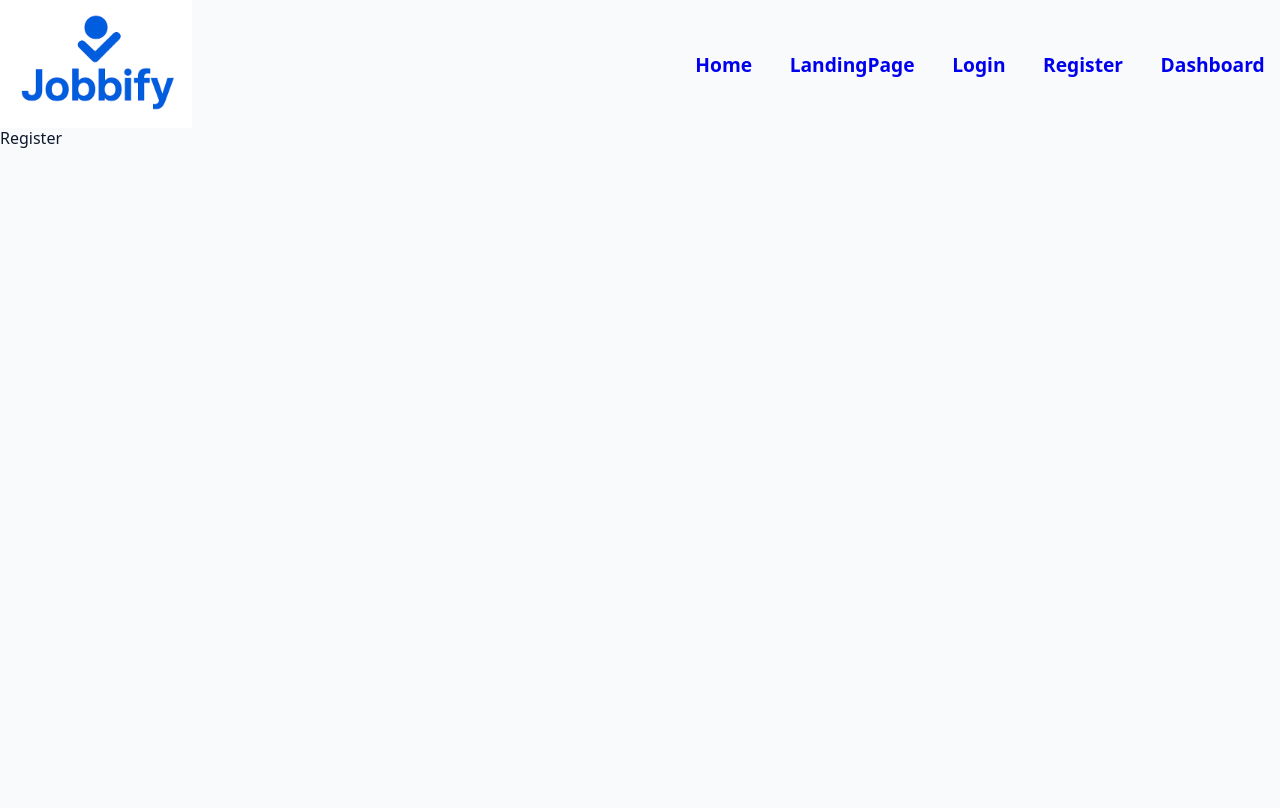
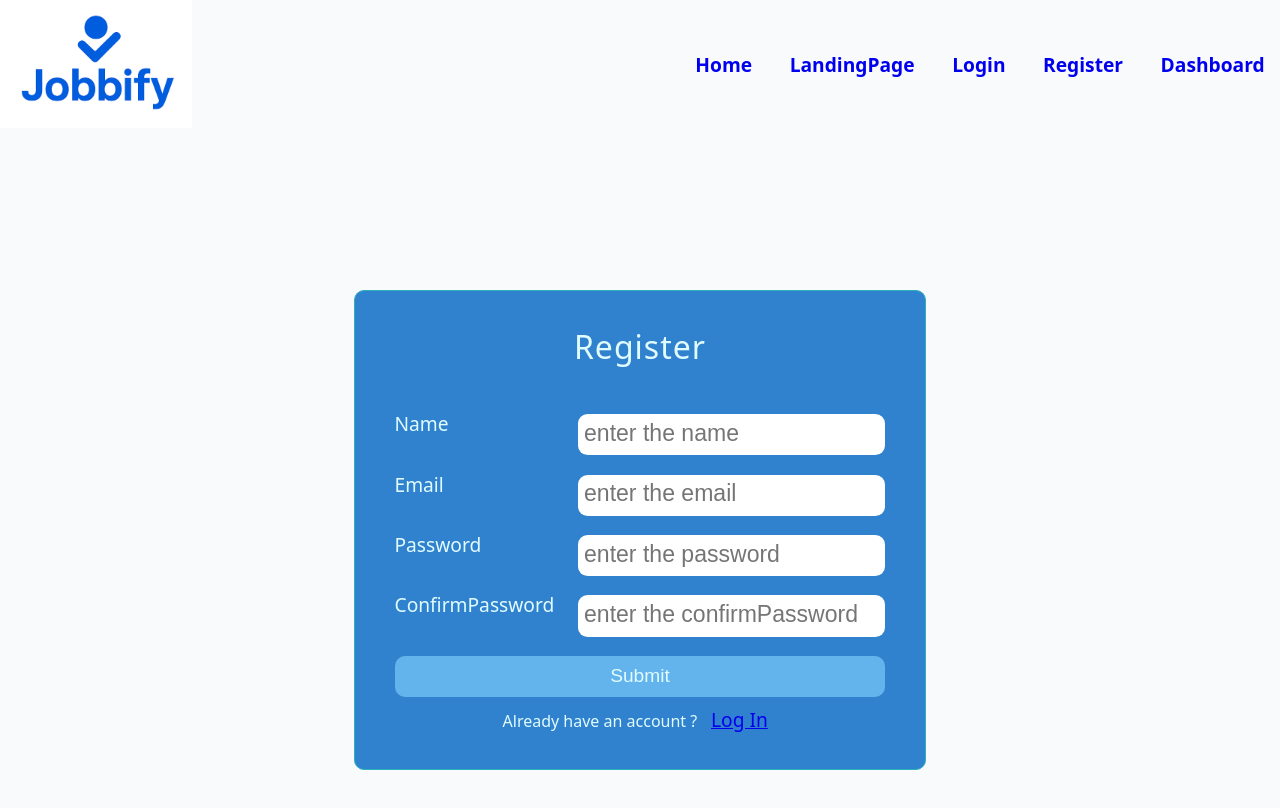
Before and after one commit to Jamesdai05/MERN-JOBIFY, a React (Vite) app in the folder frontend/: page /register in a window 1280 px wide. Shown: the top 808 px of the page. Built offline with nearby package versions, Linux system fonts and the light colour scheme.

Commit message:
(feat):add the style for the registration

```diff
--- /dev/null
+++ b/frontend/src/components/wrapper/Registration.js
@@ -0,0 +1,110 @@
+import styled from "styled-components";
+
+
+
+const Wrapper=styled.main`
+    display:flex;
+    min-height:calc(100vh - var( --nav-height)- 1rem);
+    width:100vw;
+    margin: 10rem auto;
+    justify-content:center;
+    align-items:center;
+
+    .form {
+        display:flex;
+        flex-direction:column;
+        gap:1.2rem;
+        max-width:1200px;
+        align-items:space-between;
+        justify-content:space-evenly;
+        border: 1px solid var(--primary-500);
+        padding:2.5rem;
+        border-radius:10px;
+        background-color: var(--secondary-500);
+        color: var(--primary-50);
+
+        .form-control {
+            display:flex;
+            justify-content:space-between;
+            gap:1.5em;
+            width:100%;
+        }
+
+        h3 {
+            text-align:center;
+            margin-bottom:2rem;
+        }
+        .form-label{
+            font-size:1.2rem;
+            min-width:120px;
+        }
+
+        .form-input{
+            padding:0.5em 0.3em;
+            min-width:16em;
+            font-size:1.2em;
+            border:none;
+            border-radius:0.5em;
+        }
+        .form-input::placeholder{
+            font-size:1.2em;
+        }
+    }
+
+    .submit{
+        display:flex;
+        flex-direction:column;
+        justify-content:center;
+        align-items:center;
+
+        .btn{
+            width:100%;
+            padding:0.6rem;
+            font-size:1.2em;
+            border:none;
+            border-radius:10px;
+            color:var(--primary-50);
+            background-color: var(--secondary-300);
+            margin-bottom:0.8rem;
+        }
+
+        .btn:hover{
+            cursor: pointer;
+        }
+
+        .link{
+            padding:0.5em;
+            font-size:1.2em;
+            /* text-decoration:none; */
+        }
+
+        .link:hover{
+            color: var(--secondary-50);
+            font-weight: bold;
+            transition: 0.5s;
+        }
+    }
+
+      /* Responsive adjustments */
+  @media (max-width: 768px) {
+    margin: 5rem auto;
+
+    .form {
+      padding: 1.5rem;
+      width: 95%;
+
+      .form-control {
+        flex-direction: column;
+        gap: 0.8rem;
+      }
+
+      .form-input {
+        max-width: 100%;
+      }
+    }
+  }
+
+
+`
+
+export default Wrapper;
--- a/frontend/src/index.css
+++ b/frontend/src/index.css
@@ -26,16 +26,16 @@ html {
   --primary-900: #044e54;
 
   /* secondary*/
-  --secodary-50: #ebf8ff;
-  --secodary-100: #bee3f8;
-  --secodary-200: #90cdf4;
-  --secodary-300: #63b3ed;
-  --secodary-400: #4299e1;
-  --secodary-500: #3182ce;
-  --secodary-600: #2b6cb0;
-  --secodary-700: #2c5282;
-  --secodary-800: #2a4365;
-  --secodary-900: #1a365d;
+  --secondary-50: #ebf8ff;
+  --secondary-100: #bee3f8;
+  --secondary-200: #90cdf4;
+  --secondary-300: #63b3ed;
+  --secondary-400: #4299e1;
+  --secondary-500: #3182ce;
+  --secondary-600: #2b6cb0;
+  --secondary-700: #2c5282;
+  --secondary-800: #2a4365;
+  --secondary-900: #1a365d;
 
   --ternary-600: #0066FF;
   /* grey */
--- a/frontend/src/pages/Register.jsx
+++ b/frontend/src/pages/Register.jsx
@@ -1,6 +1,60 @@
+import { Link } from "react-router-dom";
+import Wrapper from "../components/wrapper/Registration.js";
+Link
+
 const Register = () => {
-  return (
-    <div>Register</div>
-  )
-}
-export default Register
+    return (
+        <Wrapper>
+            <form action="/register" className="form">
+                <h3>Register</h3>
+                <div className="form-control">
+                    <label htmlFor="name" className="form-label">
+                        Name
+                    </label>
+                    <input type="text" className="form-input" name="name" placeholder="enter the name"require />
+                </div>
+                <div className="form-control">
+                    <label htmlFor="email" className="form-label">
+                        Email
+                    </label>
+                    <input type="text" className="form-input" name="email" placeholder="enter the email" require />
+                </div>
+                <div className="form-control">
+                    <label htmlFor="password" className="form-label">
+                        Password
+                    </label>
+                    <input
+                        type="password"
+                        className="form-input"
+                        name="password"
+                        placeholder="enter the password"
+                        require
+                    />
+                </div>
+                <div className="form-control">
+                    <label htmlFor="confirmPassword" className="form-label">
+                        ConfirmPassword
+                    </label>
+                    <input
+                        type="password"
+                        className="form-input"
+                        name="confirmpassword"
+                        placeholder="enter the confirmPassword"
+                        require
+                    />
+                </div>
+                <div className="submit">
+                  <button className="btn">Submit</button>
+                  <div>
+                    Already have an account ? {" "}
+                    <Link
+                      className="link"
+                      to="/login"
+                     >Log In</Link>
+                  </div>
+                </div>
+            </form>
+        </Wrapper>
+    );
+};
+export default Register;
```
